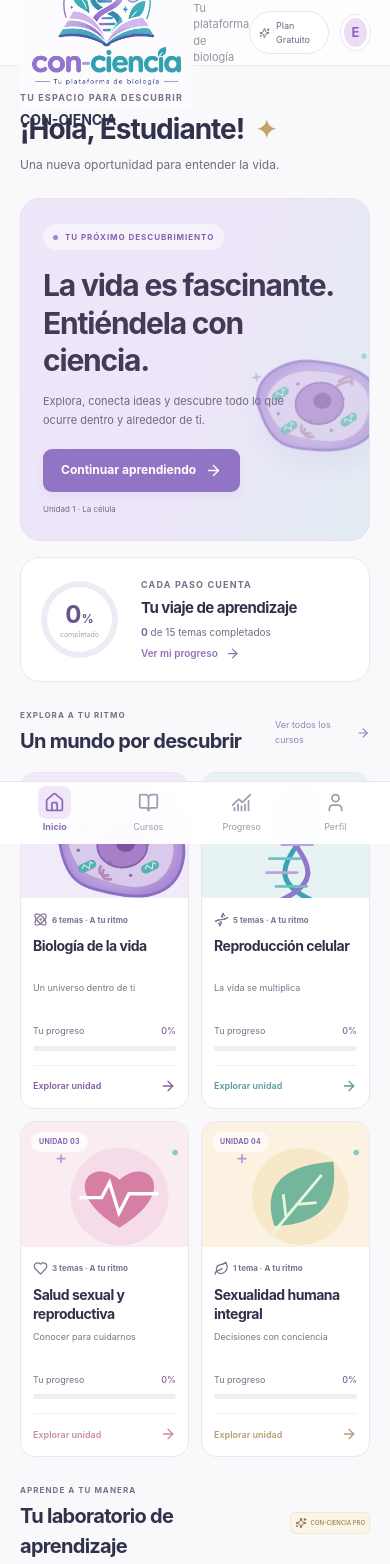
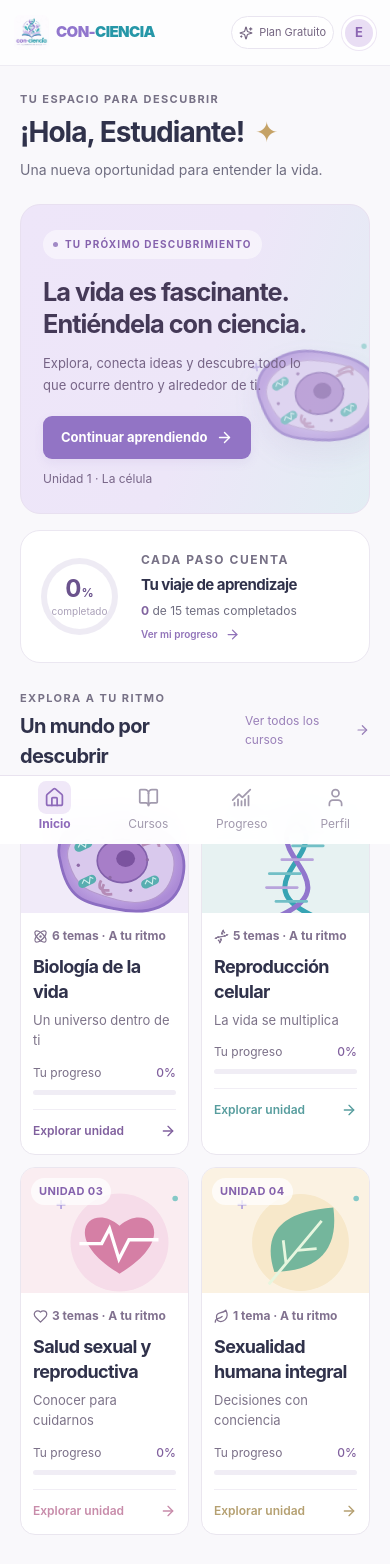
Before and after one commit to gabriel-arinez/CON-CIENCIA, a React (Vite) app: page / in a window 390 px wide. Shown: the top 1564 px of the page. Built offline with nearby package versions, Linux system fonts and the light colour scheme.

Commit message:
style(v2): improve mobile typography, visual diagrams and branding

```diff
--- a/src/style.css
+++ b/src/style.css
@@ -1760,3 +1760,52 @@ footer {
     display: none;
   }
 }
+
+/* V2 — mobile-first readability and lesson diagram presentation. */
+.lesson-visual { margin: 0 0 22px; }
+.lesson-visual svg { display: block; width: 100%; height: auto; max-height: 335px; margin: 12px auto 0; }
+.lesson-visual figcaption { color: #605976; font-size: 13px; line-height: 1.6; padding: 6px 0; }
+.mobile-brand { display: none; }
+@media (max-width: 700px) {
+  .mobile-brand { display: inline-flex; align-items: center; gap: 7px; min-width: 0; font-size: 15px; font-weight: 800; color: #2697A8; }
+  .mobile-brand img { width: 35px; height: 35px; object-fit: contain; border-radius: 7px; }
+  .mobile-brand strong { white-space: nowrap; letter-spacing: -.6px; }
+  .mobile-brand strong span { color: #9176CD; }
+  .breadcrumb { display: none; }
+  .topbar { gap: 7px; padding: 0 14px; }
+  .top-actions { gap: 8px; margin-left: auto; }
+  .plan-badge { font-size: 11px; padding: 7px; }
+  .avatar { width: 34px; height: 34px; flex-shrink: 0; }
+  .page-heading .eyebrow, .section-title .eyebrow { font-size: 11px; }
+  .page-heading p { font-size: 14px; }
+  .hero p { font-size: 13px; max-width: 85%; }
+  .hero .pill { font-size: 10px; }
+  .hero-caption { font-size: 12px; }
+  .hero .button { font-size: 13px; }
+  .progress-summary .eyebrow, .progress-summary p { font-size: 12px; }
+  .progress-ring span { font-size: 10px; }
+  .section-title > a { font-size: 12px; max-width: 125px; }
+  .section-title .pro-tag { font-size: 10px; max-width: 150px; }
+  .unit-art > .pill { font-size: 11px; }
+  .unit-body .eyebrow { font-size: 12px; }
+  .unit-body h3 { font-size: 18px; min-height: 0; }
+  .unit-body p { font-size: 13px; min-height: 0; line-height: 1.6; }
+  .small, .card-link { font-size: 12px; }
+  .tool h3, .pro-banner h3 { font-size: 15px; }
+  .tool p, .pro-banner p { font-size: 13px; }
+  .tool .pro-tag { font-size: 11px; }
+  .bottom-nav a { font-size: 12px; min-height: 48px; }
+  footer { font-size: 11px; }
+  .list-row p, .stat span { font-size: 12px; }
+  .list-row h3 { font-size: 15px; }
+  .unit-detail p { font-size: 14px; }
+  .hero h2 { font-size: clamp(23px, 6.5vw, 30px); }
+  .lesson-visual figcaption { font-size: 13px; }
+  .lesson-visual svg { min-width: 0; }
+}
+@media (max-width: 365px) {
+  .topbar { padding: 0 9px; }
+  .mobile-brand { font-size: 13px; gap: 4px; }
+  .mobile-brand img { width: 30px; height: 30px; }
+  .plan-badge { font-size: 10px; }
+}
```
